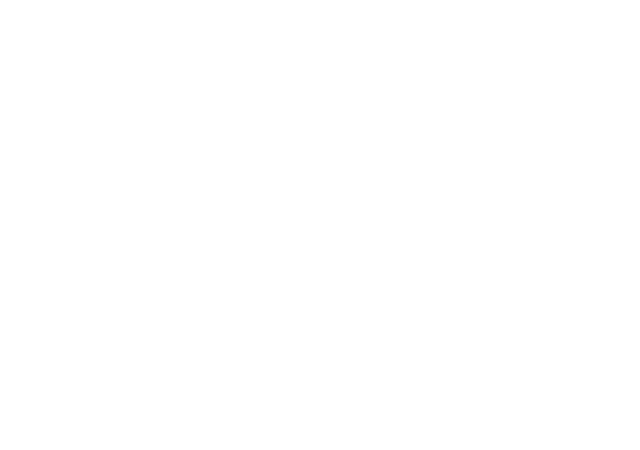
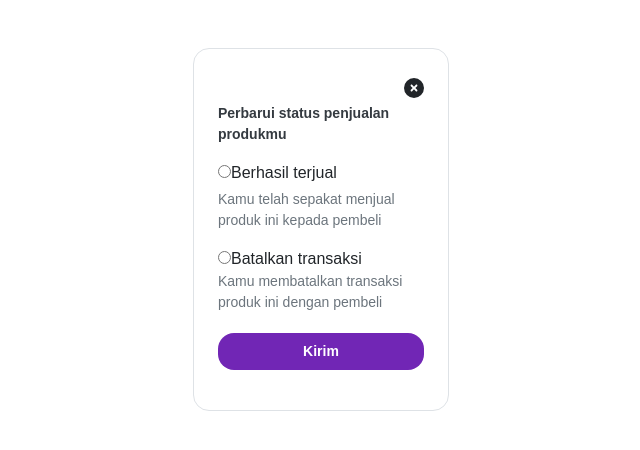
Before and after one commit to Ekarizqi/project-final, a React (Create React App) app: page /notifikasi-status-penjualan in a window 1280 px wide. Before the commit this address had no page. Shown: the top 450 px of the page, without its empty margins (319-959 px from the left). Built offline with nearby package versions, Linux system fonts and the light colour scheme; the HTML template or start-up script is replaced by a standard one.

Commit message:
modal-notifikasi status penjualan seller

```diff
--- a/src/App.js
+++ b/src/App.js
@@ -17,6 +17,7 @@
 import LayoutDashboardJualProductSeller from "./layouts/LayoutDashboardJualProduct[Seller]";
 import LayoutDashboardJualDiminatiSeller from "./layouts/LayoutDashboardJualDiminati[Seller]";
 import NotifikasiHargaTawarSeller from "./components/NotifikasiHargaTawar[Seller]";
+import NotifikasiStatusPenjualan from "./components/NotifikasiStatusPenjualan[Seller]";
 
 function App() {
   return (
@@ -70,6 +71,10 @@
           path={"/info-product-hubungi"}
           element={<LayoutInfoProductHubungi />}
         />
+        <Route
+          path={"/notifikasi-status-penjualan"}
+          element={<NotifikasiStatusPenjualan />}
+         />
       </Routes>
     </BrowserRouter>
   );
--- /dev/null
+++ b/src/components/NotifikasiStatusPenjualan[Seller].jsx
@@ -0,0 +1,45 @@
+import React from "react";
+import { FontAwesomeIcon } from "@fortawesome/react-fontawesome";
+import { faXmarkCircle } from "@fortawesome/free-solid-svg-icons";
+
+export default function NotifikasiStatusPenjualan(){
+    return(
+        <div className="mx-auto my-5 p-4 border custom-border-auth custom-space-harga-tawar">
+            <div className="text-right custom-font-6">
+                <FontAwesomeIcon icon={faXmarkCircle} />
+            </div>
+
+            <p className="text-dark font-weight-bold custom-font-1">
+                Perbarui status penjualan produkmu
+            </p>
+
+            <div>
+                <div>
+                    <input
+                        type="radio"
+                        className=" text-dark custom-font-1"
+                    />
+                    Berhasil terjual
+                    <p className="text-muted custom-font-1 mt-1" >
+                        Kamu telah sepakat menjual produk ini kepada pembeli
+                    </p>
+                </div>
+                <div>
+                    <input
+                        type="radio"
+                        className="text-dark custom-font-1"
+                    />
+                    Batalkan transaksi
+                    <p className="text-muted custom-font-1">
+                        Kamu membatalkan transaksi produk ini dengan pembeli
+                    </p>
+                </div>
+
+                <button className="mt-1 form-group font-weight-bold text-white border-0 py-2 w-100 custom-border-auth custom-button-auth custom-font-1">
+                     Kirim
+                </button>
+
+            </div>
+        </div>
+    )
+}
```
